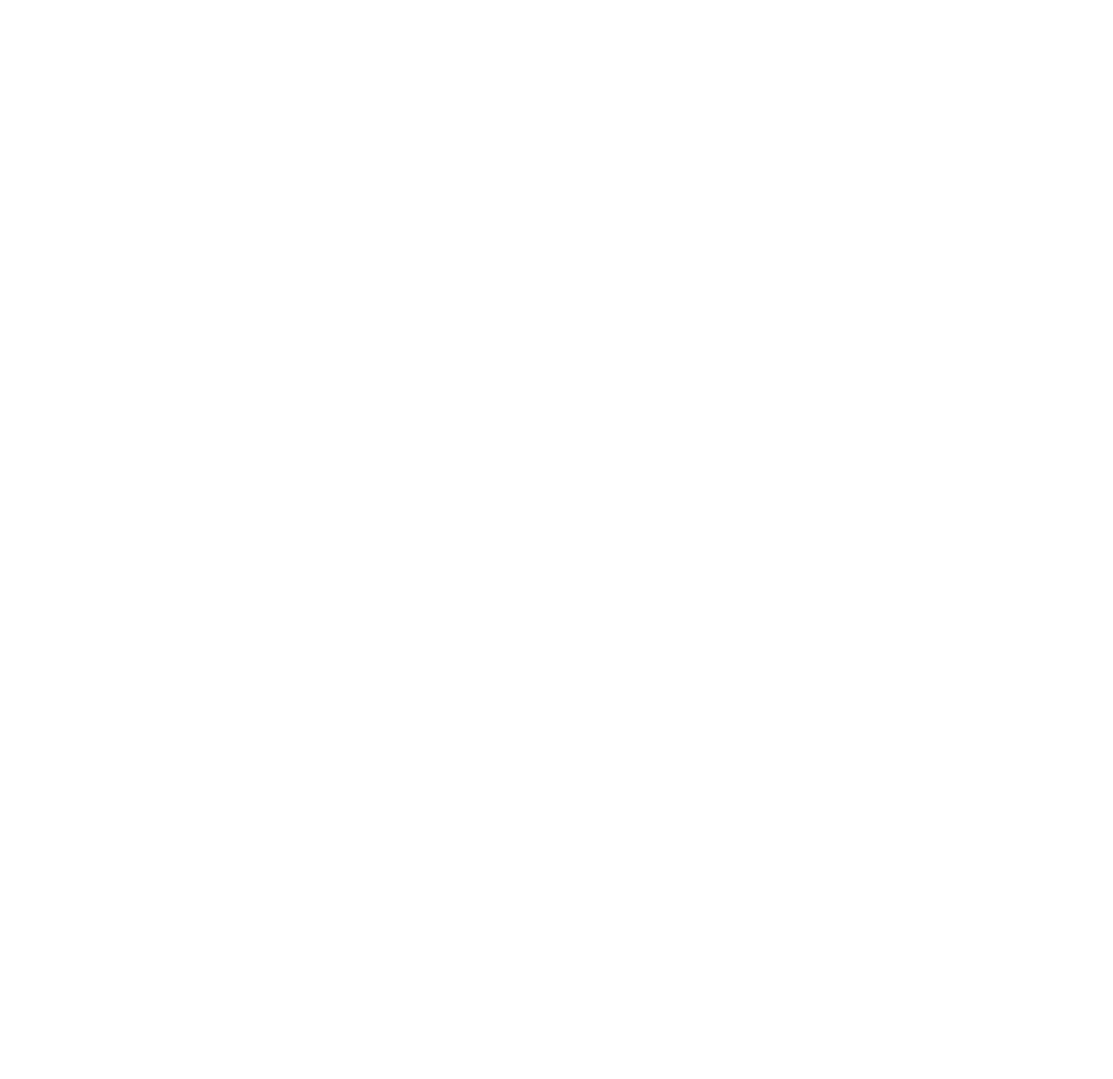
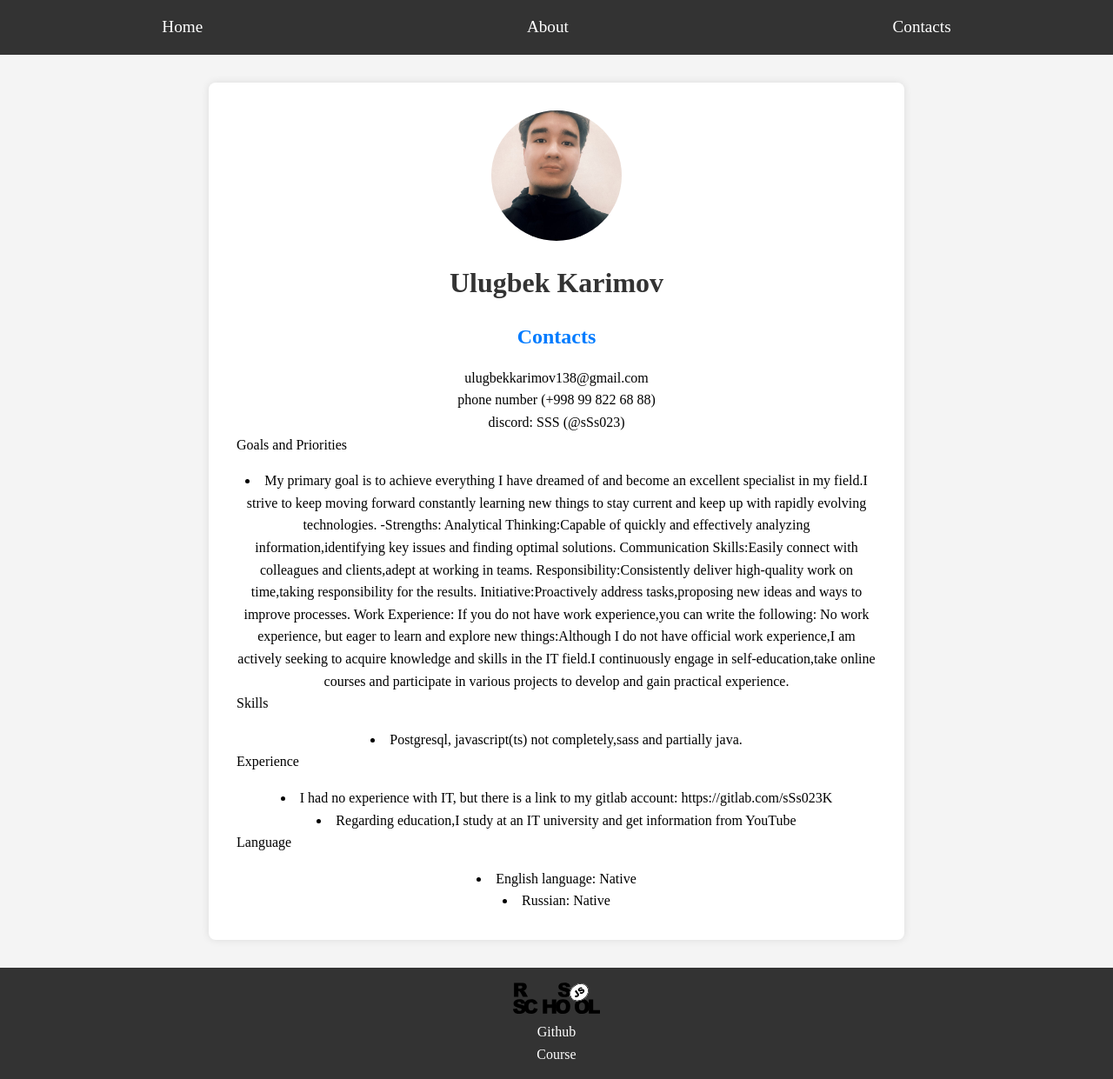
Before and after one commit to sSs023/rsschool-cv, a plain HTML site: page index.html in a window 1280 px wide. Shown: the whole page at 87% size. Before the commit the page ends 800 px from the top, so only its background shows below. Drawn offline with Linux system fonts and the light colour scheme.

Commit message:
feat: add avatar to vs code feat: add some code to index.html feat: add codes to style.css

```diff
--- a/index.html
+++ b/index.html
@@ -7,5 +7,43 @@
     <title>Document</title>
 </head>
 <body>
+    <header>
+        <nav class="navbar">Home</nav>
+        <nav class="navbar2">About</nav>
+        <nav class="navbar3">Contacts</nav>
+    </header>
+    <main>
+        <img class="photo" src="./img/photo_2024-07-08_18-39-48.jpg" alt="avatar">
+        <h1>
+            Ulugbek Karimov
+        </h1>
+        <h2>
+            <span class="color">Contacts</span>
+        </h2>
+            ulugbekkarimov138@gmail.com<br />
+            phone number (+998 99 822 68 88)<br/>
+            discord: SSS (@sSs023)
+
+        <ul class="goals">Goals and Priorities</ul>
+        <li class="goals1">My primary goal is to achieve everything I have dreamed of and become an excellent specialist in my field.I strive to keep moving forward constantly learning new things to stay current and keep up with rapidly evolving technologies.
+            -Strengths: Analytical Thinking:Capable of quickly and effectively analyzing information,identifying key issues and finding optimal solutions. Communication Skills:Easily connect with colleagues and clients,adept at working in teams. Responsibility:Consistently deliver high-quality work on time,taking responsibility for the results. Initiative:Proactively address tasks,proposing new ideas and ways to improve processes. Work Experience: If you do not have work experience,you can write the following: No work experience, but eager to learn and explore new things:Although I do not have official work experience,I am actively seeking to acquire knowledge and skills in the IT field.I continuously engage in self-education,take online courses and participate in various projects to develop and gain practical experience.</li>
+
+        <ul class="skills">Skills</ul>
+        <li class="skills1"> Postgresql, javascript(ts) not completely,sass and partially java.</li>
+
+        <ul class="experience">Experience</ul>
+        <li class="experience1">I had no experience with IT, but there is a link to my gitlab account: https://gitlab.com/sSs023K</li>
+        <li class="experience2"> Regarding education,I study at an IT university and get information from YouTube</li>
+
+        <ul class="language">Language</ul>
+        <li class="language1">English language: Native</li>
+        <li class="language2">Russian: Native</li>
+
+    </main>
+    <footer>
+        <img class="rs-school-logo" src="./img/rs-school-logo.svg" alt="icon">
+        <a href="https://github.com/sSs023">Github</a>
+        <a href="https://rs.school/courses/javascript-ru">Course</a>
+    </footer>
 </body>
 </html>
--- a/style.css
+++ b/style.css
@@ -0,0 +1,96 @@
+* {
+    margin: 0;
+    padding: 0;
+    box-sizing: border-box;
+}
+
+body {
+    line-height: 1.6;
+    display: flex;
+    flex-direction: column;
+    align-items: center;
+    background-color: #f4f4f4;
+}
+
+header {
+    width: 100%;
+    background-color: #333;
+    color: #fff;
+    display: flex;
+    justify-content: space-around;
+    padding: 1rem 0;
+}
+
+header nav {
+    color: #fff;
+    text-decoration: none;
+    font-size: 1.2rem;
+}
+
+main {
+    background-color: #fff;
+    padding: 2rem;
+    margin: 2rem 0;
+    border-radius: 8px;
+    box-shadow: 0 0 10px rgba(0,0,0,0.1);
+    max-width: 800px;
+    width: 100%;
+    text-align: center;
+}
+
+main img.photo {
+    width: 150px;
+    height: 150px;
+    border-radius: 50%;
+    object-fit: cover;
+    margin-bottom: 1rem;
+}
+
+main h1 {
+    margin-bottom: 1rem;
+    font-size: 2rem;
+    color: #333;
+}
+
+main h2 {
+    margin-bottom: 1rem;
+    font-size: 1.5rem;
+}
+
+main span.color {
+    color: #007BFF;
+}
+
+main ul {
+    list-style: none;
+    padding-left: 0;
+    text-align: left;
+    margin-bottom: 1rem;
+}
+
+main ul li {
+    margin-bottom: 0.5rem;
+}
+
+footer {
+    width: 100%;
+    background-color: #333;
+    color: #fff;
+    display: flex;
+    justify-content: center;
+    align-items: center;
+    padding: 1rem 0;
+    flex-direction: column;
+}
+
+footer img.rs-school-logo {
+    width: 100px;
+    height: auto;
+    margin-bottom: 0.5rem;
+}
+
+footer a {
+    color: #fff;
+    text-decoration: none;
+    font-size: 1rem;
+}
```
Also changed, not shown: img/photo_2024-07-08_18-39-48.jpg (added), img/rs-school-logo.svg (added).
